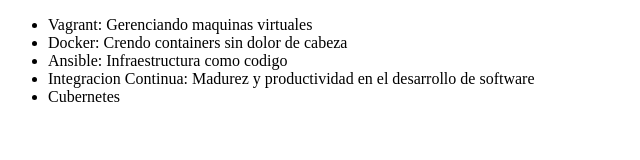
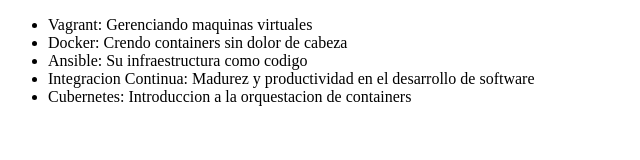
Before and after one commit to Carmencidon/ALURA-GIT, a plain HTML site: page index.html in a window 1280 px wide. Shown: the whole page, without its empty margins (0-640 px from the left). Drawn offline with Linux system fonts and the light colour scheme.

Commit message:
Modificando nombre de curso Ansible

```diff
--- a/index.html
+++ b/index.html
@@ -10,9 +10,9 @@
     <ul>
         <li>Vagrant: Gerenciando maquinas virtuales</li>
         <li>Docker: Crendo containers sin dolor de cabeza</li>
-        <li>Ansible: Infraestructura como codigo</li>
+        <li>Ansible: Su infraestructura como codigo</li>
         <li>Integracion Continua: Madurez y productividad en el desarrollo de software</li>
-        <li>Cubernetes</li>
+        <li>Cubernetes: Introduccion a la orquestacion de containers</li>
     </ul>
 </body>
 </html>
```
